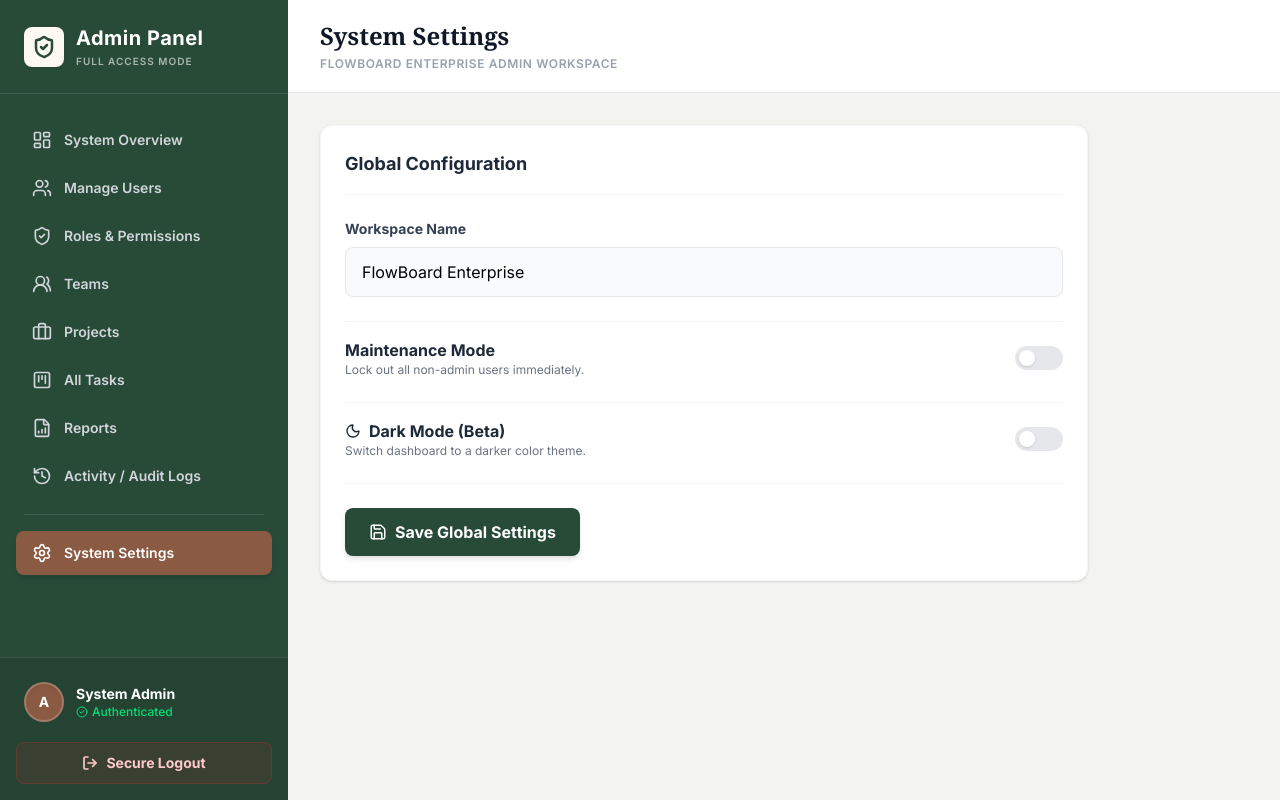
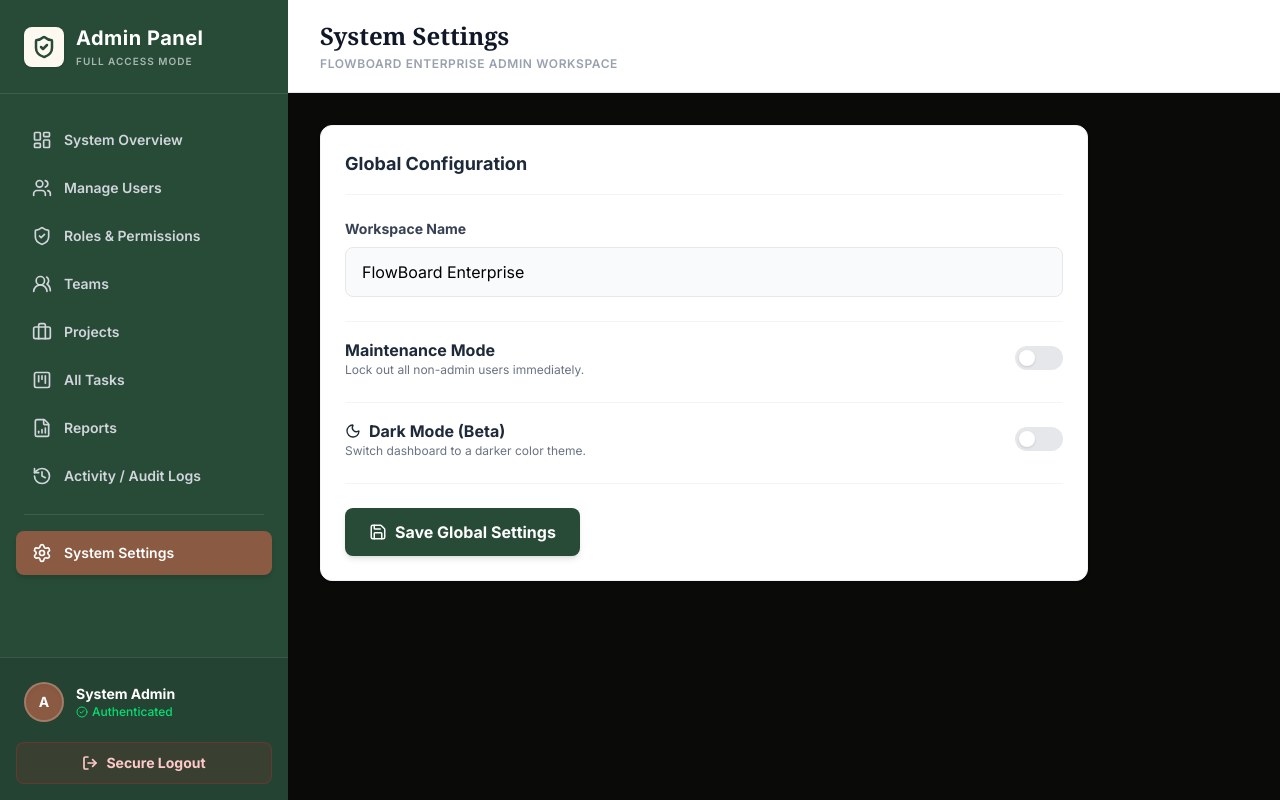
Before and after one commit to malfiya1212/flowboard_frontend, a React (Vite) app: page /admin in a window 1280 px wide. Built offline with nearby package versions, Linux system fonts and the light colour scheme; a web font is replaced by a local one.

Commit message:
fix eror in App.tsx

```diff
--- a/src/Admin/admindashiord.tsx
+++ b/src/Admin/admindashiord.tsx
@@ -91,6 +91,10 @@ export default function AdminDashboard() {
   const handleLogout = () => {
     logout();
     navigate('/admin-login');
+  };
+
+  const handleResetPassword = (email: string) => {
+    alert(`Password reset email sent to ${email}`);
   };
 
   // --- VERY SIMPLE ACTION FUNCTIONS ---
@@ -606,7 +610,7 @@ export default function AdminDashboard() {
   };
 
   return (
-    <div className={`flex h-screen font-sans relative transition-colors duration-300 ${isDarkMode ? 'bg-gray-900' : 'bg-[#F3F4F1]'}`}>
+    <div className={`flex h-screen font-sans relative transition-colors duration-300 ${isDarkMode ? 'bg-gray-900' : 'bg-[#0A0B08]'}`}>
       {isMobileMenuOpen && <div className="fixed inset-0 bg-black/50 z-40 lg:hidden backdrop-blur-sm transition-opacity" onClick={() => setIsMobileMenuOpen(false)} />}
 
       <aside className={`fixed lg:static inset-y-0 left-0 z-50 w-72 bg-[#284B38] text-white transition-transform duration-300 ease-in-out flex flex-col shadow-2xl lg:shadow-none ${isMobileMenuOpen ? 'translate-x-0' : '-translate-x-full lg:translate-x-0'}`}>
--- a/src/App.tsx
+++ b/src/App.tsx
@@ -28,7 +28,7 @@ export default function App() {
           <Route path="/dashboard" element={<StandardDashboard />} />
 
           {/* Secure Admin Routes (Separated) */}
-          <Route path="/AdminLogin" element={<AdminLogin />} />
+         <Route element="{<AdminLogin" path="/admin-login"/>
           <Route path="/admin" element={<AdminDashboard />} />
         </Routes>
       </Router>
```
